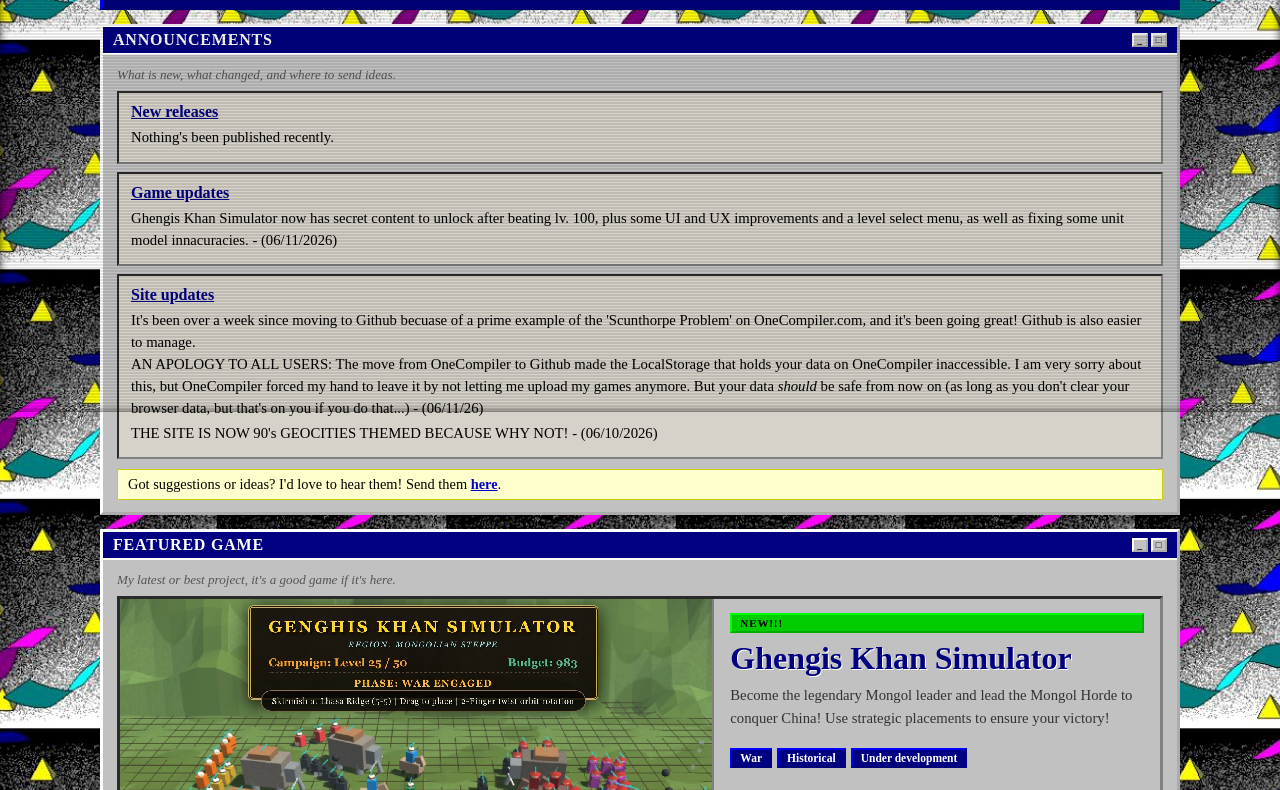
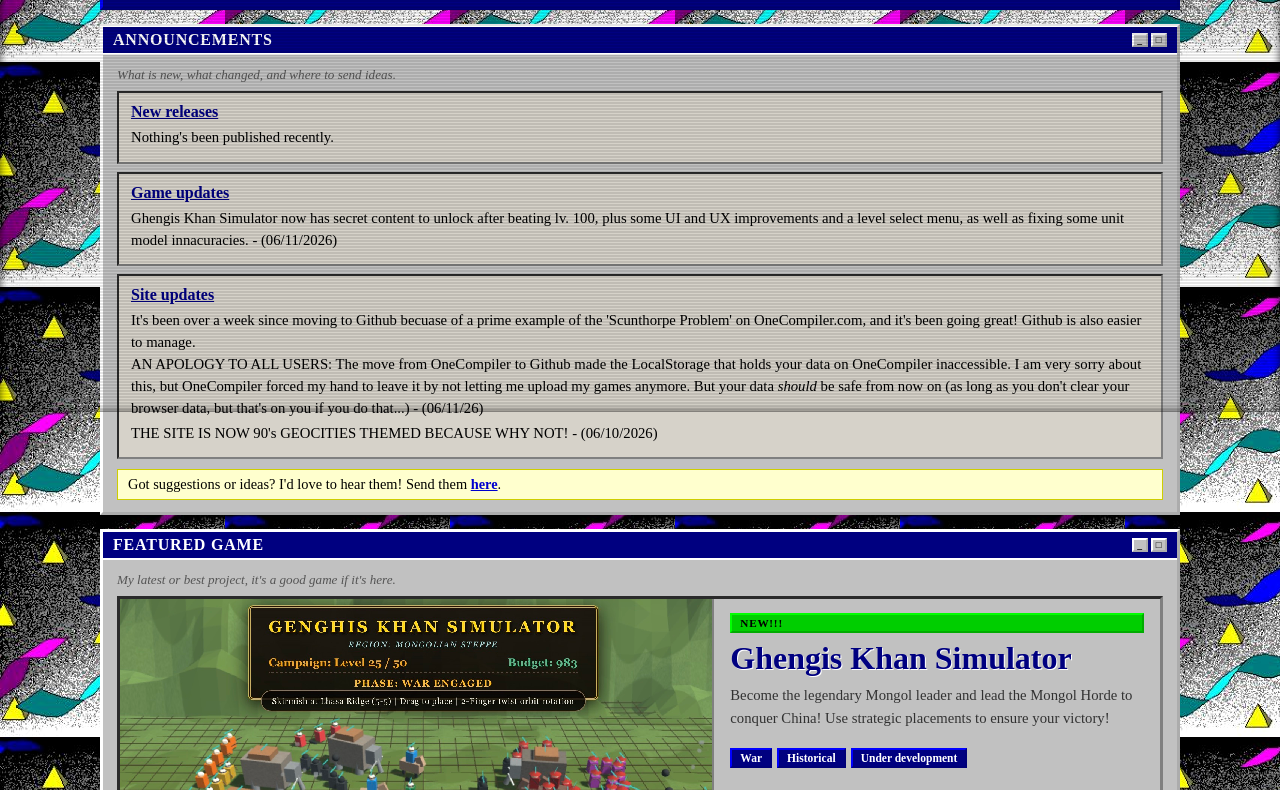
Before and after one commit to coltjbennett/games-hub, a plain HTML site: page index.html in a window 1280 px wide. Shown: the part 388-1178 px from the top of the page. Drawn offline with Linux system fonts and the light colour scheme.

Commit message:
Update styles.css

```diff
--- a/styles.css
+++ b/styles.css
@@ -18,7 +18,7 @@
 
   /* Use vw for relative blur: scales up as screen gets wider */
   /* 0.05vw at 1000px width is 0.5px. 0.05vw at 400px width is 0.2px. */
-  filter: blur(0.02vw) contrast(1.02);
+  filter: blur(0.01vw) contrast(1.02);
 }
 
 /* ===== SEPARATE BLURRED BACKGROUND LAYER ===== */
@@ -37,10 +37,10 @@
   background-repeat: repeat; /* This will now repeat all the way down */
 
   /* Matched perfectly to your CRT blur value */
-  filter: blur(0.02vw);
+  /*filter: blur(0.02vw); */
 
   /* Slightly scales up the background to hide the faded, blurry edges */
-  transform: scale(1.02);
+  /*transform: scale(1.02); */
 }
 
 /* ===== CRT SCANLINES & VIGNETTE (THE "GLASS" LAYER) ===== */
@@ -48,7 +48,7 @@
 html::after {
   content: " ";
   display: block;
-  position: absolute; /* This will now genuinely lock to the screen WAS FIXED NOW ABSOLUTE*/
+  position: fixed; /* This will now genuinely lock to the screen WAS FIXED NOW ABSOLUTE*/
   top: 0;
   left: 0;
   bottom: 0;
@@ -62,7 +62,7 @@
     rgba(0, 0, 0, 0.1) 50%,
     rgba(0, 0, 0, 0.1)
   );
-  background-size: 100% 3px;
+  background-size: 134% 3px;
 
   /* Add a subtle dark vignette to the corners like a real glass tube WAS 100px now 0.7vw*/
   box-shadow: inset 0 0 0.7vw rgba(0, 0, 0, 0.7);
```
